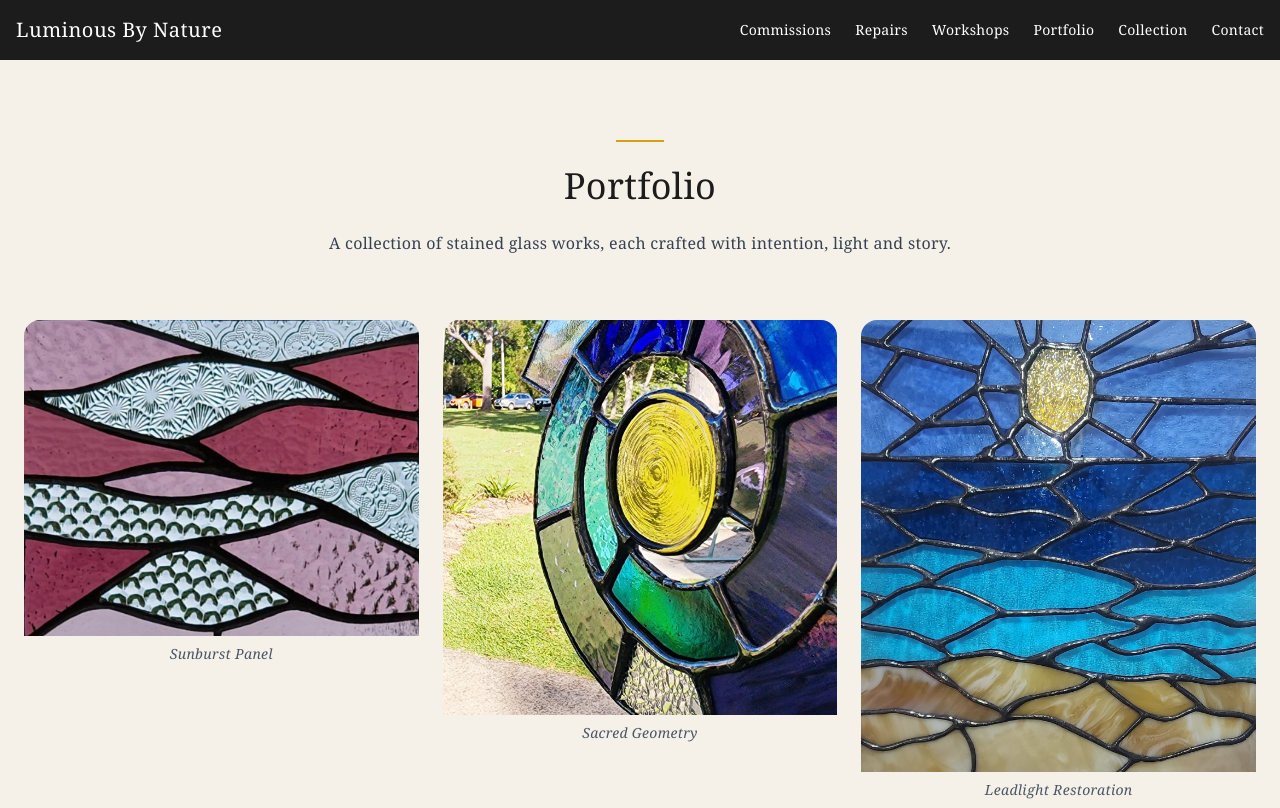
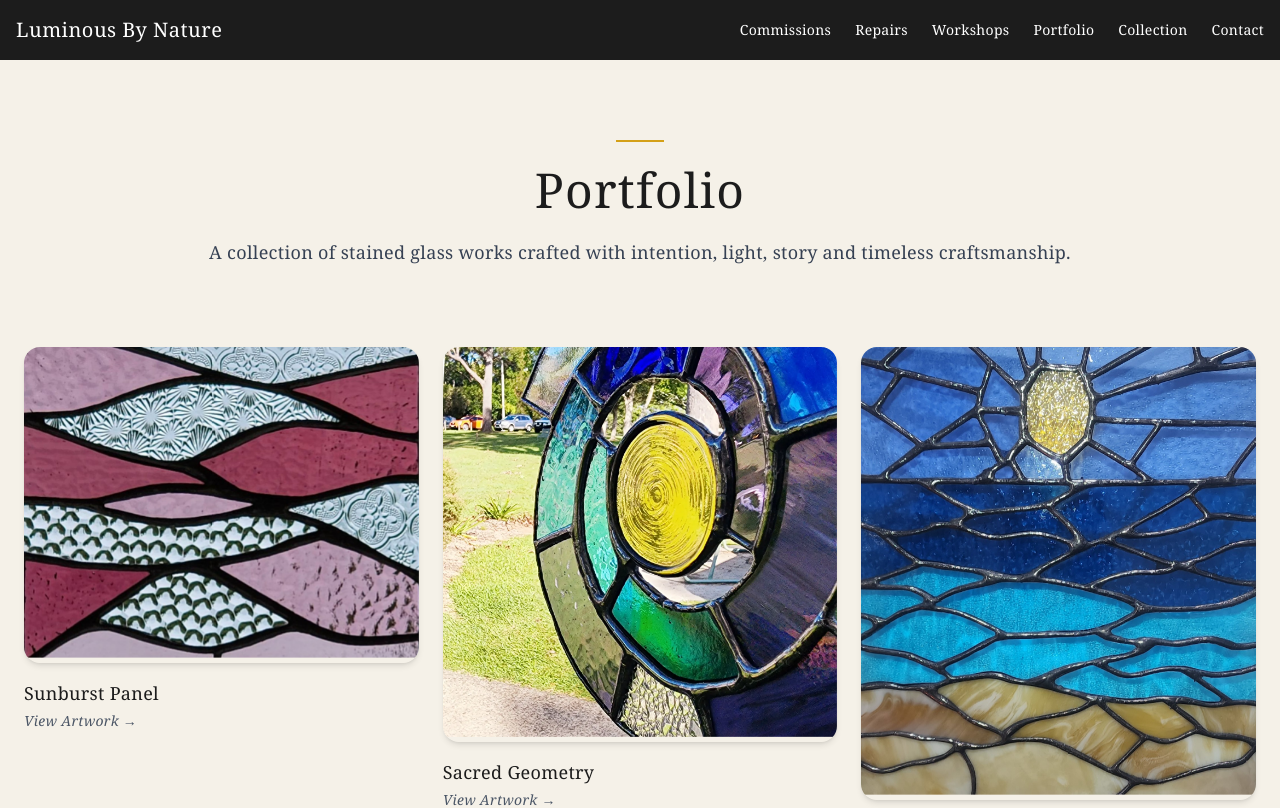
Before and after one commit to paul1978-legend/luminous-by-nature, a Next.js app: page /portfolio in a window 1280 px wide. Shown: the top 808 px of the page. Built offline with nearby package versions, Linux system fonts and the light colour scheme.

Commit message:
Upgrade premium portfolio gallery

```diff
--- a/app/data/artwork.ts
+++ b/app/data/artwork.ts
@@ -3,8 +3,35 @@ export const artworks = [
     slug: "sunburst-panel",
     title: "Sunburst Panel",
     image: "/images/glass1.jpeg",
-    description: "A radiant stained glass panel...",
+    images: [
+      "/images/glass1.jpeg",
+      "/images/glass1-detail.jpg",
+      "/images/glass1-room.jpg",
+    ],
+    description:
+      "A radiant stained glass panel inspired by sunrise over the Sunshine Coast.",
+    story:
+      "Inspired by early morning coastal light and warmth.",
+    details:
+      "Hand-cut glass • Leadlight technique • 2025",
     status: "Available",
-    priceLink: "https://buy.stripe.com/xxxxx"
-  }
+    price: "$480",
+  },
+
+  {
+    slug: "sacred-geometry",
+    title: "Sacred Geometry",
+    image: "/images/glass2.jpg",
+    images: [
+      "/images/glass2.jpg",
+      "/images/glass2-detail.jpg",
+    ],
+    description:
+      "A harmonious geometric stained glass composition.",
+    story:
+      "Exploring symmetry, balance and symbolic light.",
+    details:
+      "Custom commission • 2024",
+    status: "Sold",
+  },
 ];
--- a/app/globals.css
+++ b/app/globals.css
@@ -105,6 +105,33 @@ html, body {
   max-width: 100%;
 }
 
-html, body {
-  overflow-x: hidden;
+.artwork-card {
+  opacity: 0;
+  transform: translateY(30px);
+  animation: artworkReveal 0.8s ease forwards;
 }
+
+@keyframes artworkReveal {
+  to {
+    opacity: 1;
+    transform: translateY(0);
+  }
+}
+
+.float-light {
+  animation: floatLight 8s ease-in-out infinite;
+}
+
+@keyframes floatLight {
+  0% {
+    transform: translateY(0px);
+  }
+
+  50% {
+    transform: translateY(-8px);
+  }
+
+  100% {
+    transform: translateY(0px);
+  }
+}
--- a/app/portfolio/[slug]/page.tsx
+++ b/app/portfolio/[slug]/page.tsx
@@ -3,6 +3,7 @@ import Image from "next/image";
 type Artwork = {
   title: string;
   image: string;
+  images?: string[];
   description: string;
   details: string;
   story: string;
@@ -15,24 +16,48 @@ const artworks: Record<string, Artwork> = {
   "sunburst-panel": {
     title: "Sunburst Panel",
     image: "/images/glass1.jpeg",
+
+    images: [
+      "/images/glass1.jpeg",
+      "/images/glass1-detail.jpg",
+      "/images/glass1-room.jpg",
+      "/images/glass1-close.jpg",
+    ],
+
     description:
       "A radiant stained glass panel inspired by sunrise over the Sunshine Coast.",
-    details: "Hand-cut glass, leadlight technique, 2025",
+
+    details:
+      "Hand-cut glass • Leadlight technique • 2025",
+
     story:
       "Inspired by early morning light spilling across the coast, this piece captures warmth, renewal and quiet energy.",
+
     status: "Available",
+
     price: "$480",
+
     priceLink: "https://buy.stripe.com/xxxxx",
   },
 
   "sacred-geometry": {
     title: "Sacred Geometry Panel",
     image: "/images/glass2.jpg",
+
+    images: [
+      "/images/glass2.jpg",
+      "/images/glass2-detail.jpg",
+    ],
+
     description:
       "A harmonious geometric design exploring balance, symmetry and light.",
-    details: "Custom commission, 2024",
+
+    details:
+      "Custom commission • 2024",
+
     story:
       "A study in balance and proportion, designed to bring stillness and clarity into the space.",
+
     status: "Sold",
   },
 };
@@ -43,13 +68,21 @@ export default function ArtworkPage({
   params: { slug: string };
 }) {
   if (!params?.slug) {
-    return <div className="p-10 text-center">Invalid page</div>;
+    return (
+      <div className="p-10 text-center">
+        Invalid page
+      </div>
+    );
   }
 
   const artwork = artworks[params.slug];
 
   if (!artwork) {
-    return <div className="p-10 text-center">Artwork not found</div>;
+    return (
+      <div className="p-10 text-center">
+        Artwork not found
+      </div>
+    );
   }
 
   return (
@@ -66,31 +99,50 @@ export default function ArtworkPage({
         />
       </div>
 
+      {/* IMAGE GALLERY */}
+      {artwork.images && (
+        <div className="grid md:grid-cols-3 gap-6 max-w-6xl mx-auto px-6 py-10">
+
+          {artwork.images.map((img, index) => (
+            <Image
+              key={index}
+              src={img}
+              alt={artwork.title}
+              width={600}
+              height={600}
+              className="rounded-xl glow"
+            />
+          ))}
+
+        </div>
+      )}
+
       {/* CONTENT */}
       <section className="max-w-4xl mx-auto px-6 py-20">
 
-        {/* TITLE */}
         <h1 className="text-4xl md:text-5xl font-serif mb-6">
           {artwork.title}
         </h1>
 
         {/* STATUS + PRICE */}
         <div className="flex gap-4 items-center mb-6 flex-wrap">
-          <span
-            className={`px-3 py-1 rounded-full text-sm ${
-              artwork.status === "Available"
-                ? "bg-green-100 text-green-700"
-                : "bg-gray-200 text-gray-600"
-            }`}
-          >
-            {artwork.status}
+
+          {artwork.status === "Available" ? (
+            <span className="bg-green-100 text-green-700 px-3 py-1 rounded-full text-sm">
+              Available
             </span>
+          ) : (
+            <span className="bg-gray-200 text-gray-600 px-3 py-1 rounded-full text-sm">
+              Sold
+            </span>
+          )}
 
           {artwork.price && (
             <span className="text-xl font-semibold">
               {artwork.price}
             </span>
           )}
+
         </div>
 
         {/* DESCRIPTION */}
@@ -100,6 +152,7 @@ export default function ArtworkPage({
 
         {/* STORY */}
         <div className="mb-12">
+
           <div className="w-12 h-[2px] bg-[#D4A017] mb-6"></div>
 
           <h2 className="text-2xl font-serif mb-4">
@@ -109,6 +162,7 @@ export default function ArtworkPage({
           <p className="italic text-gray-700 leading-relaxed">
             {artwork.story}
           </p>
+
         </div>
 
         {/* DETAILS */}
@@ -116,14 +170,18 @@ export default function ArtworkPage({
           {artwork.details}
         </p>
 
-        {/* ACTION */}
+        {/* ACTION BUTTONS */}
         <div className="flex gap-4 flex-wrap">
 
-          <a href="/contact" className="btn-primary">
+          <a
+            href="/contact"
+            className="btn-primary"
+          >
             Enquire About This Piece
           </a>
 
-          {artwork.status === "Available" && artwork.priceLink && (
+          {artwork.status === "Available" &&
+            artwork.priceLink && (
               <a
                 href={artwork.priceLink}
                 target="_blank"
--- a/app/portfolio/page.tsx
+++ b/app/portfolio/page.tsx
@@ -27,38 +27,70 @@ const artworks = [
 
 export default function Portfolio() {
   return (
-    <main className="bg-[#F5F1E8] text-[#1C1C1C] px-6 py-20 text-center">
+    <main className="bg-[#F5F1E8] text-[#1C1C1C] min-h-screen">
+
+      {/* HERO */}
+      <section className="text-center px-6 py-20">
 
         <div className="w-12 h-[2px] bg-[#D4A017] mx-auto mb-6"></div>
 
-      <h1 className="text-4xl font-serif mb-6">
+        <h1 className="text-4xl md:text-5xl font-serif tracking-wide mb-6">
           Portfolio
         </h1>
 
-      <p className="max-w-xl mx-auto mb-16 text-gray-700 leading-relaxed">
-        A collection of stained glass works, each crafted with intention,
-        light and story.
+        <p className="max-w-2xl mx-auto text-lg text-gray-700 leading-relaxed">
+          A collection of stained glass works crafted with intention,
+          light, story and timeless craftsmanship.
         </p>
 
-      {/* PREMIUM MASONRY GRID */}
-      <div className="columns-1 md:columns-3 gap-6 max-w-6xl mx-auto space-y-6">
+      </section>
+
+      {/* PREMIUM MASONRY GALLERY */}
+      <section className="px-6 pb-24">
+
+        <div className="columns-1 md:columns-2 xl:columns-3 gap-6 max-w-7xl mx-auto space-y-6">
 
           {artworks.map((art) => (
-          <Link key={art.slug} href={`/portfolio/${art.slug}`}>
+            <Link
+              key={art.slug}
+              href={`/portfolio/${art.slug}`}
+              className="block"
+            >
 
-            <div className="overflow-hidden rounded-2xl break-inside-avoid cursor-pointer">
+              <div className="artwork-card break-inside-avoid mb-6 group cursor-pointer">
+
+                <div className="overflow-hidden rounded-2xl shadow-md">
 
                   <Image
                     src={art.src}
                     alt={art.title}
-                width={800}
-                height={600}
-                className="glow w-full object-cover hover:scale-105 transition duration-500"
+                    width={1200}
+                    height={900}
+                    loading="lazy"
+                    className="
+                      glow
+                      float-light
+                      w-full
+                      object-cover
+                      transition-all
+                      duration-700
+                      group-hover:scale-105
+                    "
                   />
 
-              <p className="mt-2 text-sm italic text-gray-600">
+                </div>
+
+                <div className="pt-4">
+
+                  <p className="text-lg font-serif">
                     {art.title}
                   </p>
+
+                  <p className="text-sm italic text-gray-600 mt-1">
+                    View Artwork →
+                  </p>
+
+                </div>
 
               </div>
 
@@ -67,6 +99,36 @@ export default function Portfolio() {
 
         </div>
 
+      </section>
+
+      {/* COLLECTOR CTA */}
+      <section className="bg-[#EFE7D8] py-24 px-6 text-center">
+
+        <div className="max-w-3xl mx-auto">
+
+          <div className="w-12 h-[2px] bg-[#D4A017] mx-auto mb-6"></div>
+
+          <h2 className="text-3xl md:text-4xl font-serif mb-6">
+            Looking For A Custom Piece?
+          </h2>
+
+          <p className="text-gray-700 leading-relaxed mb-10">
+            Commission a unique stained glass artwork designed
+            specifically for your home, studio, business or
+            sacred space.
+          </p>
+
+          <Link
+            href="/commissions"
+            className="btn-primary"
+          >
+            Start A Commission
+          </Link>
+
+        </div>
+
+      </section>
+
     </main>
   );
 }
```
Lines whose indentation alone changed are shown as unchanged.
